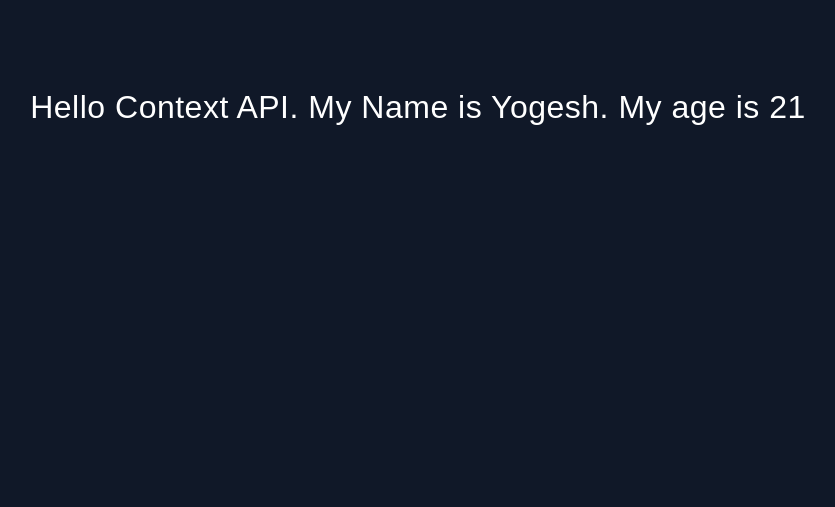
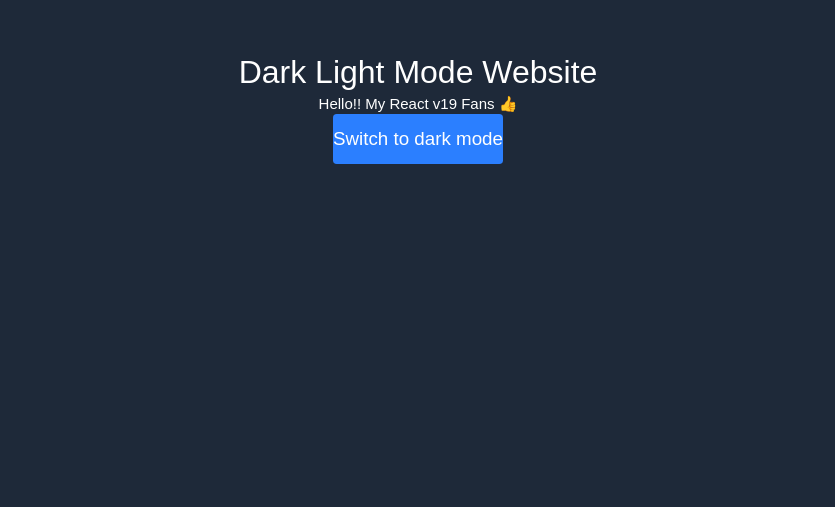
Before and after one commit to NishuJat144/React-Journey, a React (Vite) app: page / in a window 1280 px wide. Shown: the part 293-800 px from the top of the page, without its empty margins (222-1057 px from the left). Built offline with nearby package versions, Linux system fonts and the light colour scheme.

Commit message:
Toggle Theme Project

```diff
--- /dev/null
+++ b/src/components/hooks/ContextApi/Theme/DarkLight.jsx
@@ -0,0 +1,45 @@
+import { createContext , use, useState } from "react";
+
+// & 1. Create Context for component ThemeContext
+export const ThemeContext = createContext();
+
+// & 2. Create Provider Component ThemeProvider
+export const ThemeProvider = ({children}) => {
+
+    // * useState hook to manage states
+    const [theme , setTheme] = useState('dark');
+
+    // * Handler to handle Toggle Theme
+   const handleToggleTheme = () => {
+     return setTheme((prevTheme) => (prevTheme === "dark" ? "light" : "dark" ));
+    };
+
+    return <ThemeContext.Provider value={{theme , handleToggleTheme}}>
+      {children}
+    </ThemeContext.Provider>
+}
+
+// ^ Creating a Component
+export const DarkLight = () => {
+
+    const {theme , handleToggleTheme} = use(ThemeContext);
+
+    return (
+        <div className= {`p-4 flex flex-col justify-center items-center h-lvh
+         ${theme === "dark" ? "bg-gray-800" : "bg-white"}`}>
+            <h1
+             className= {`my-4 text-xl
+            ${theme === "light" ? "text-gray-800" : "text-white"}`}>Dark Light Mode Website</h1>
+
+            <p
+            className= {`mt-10 text-2xl
+            ${theme === "light" ? "text-gray-800" : "text-white"}`}>
+                Hello!! My React v19 Fans 👍 </p>
+            <button onClick={handleToggleTheme}
+             className="bg-blue-500 hover:bg-blue-600
+              text-white rounded-md mt-10 p-4 min-h-20 text-3xl w-1.5xl" >
+                {theme === "dark" ? "Switch to dark mode" : "Switch to light mode"}
+            </button>
+        </div>
+    )
+}
--- a/src/index.css
+++ b/src/index.css
@@ -21,7 +21,7 @@ h1{
   font-size: 3.2rem;
 }
 
-p , li , a , label{
+ li , a , label{
   font-size: 1.8rem;
   letter-spacing: 0.1rem;
   color: var(--para-color);
--- a/src/main.jsx
+++ b/src/main.jsx
@@ -2,10 +2,12 @@ import { StrictMode } from 'react'
 import { createRoot } from 'react-dom/client'
 // import { Profile } from './components/Profile.jsx'
 import './index.css'
-import { BioProvider } from './components/hooks/ContextApi'
-import { Home } from './components/hooks/ContextApi/Home'
-import { About } from './components/hooks/ContextApi/About'
-import { Services } from './components/hooks/ContextApi/Services'
+
+import { DarkLight, ThemeProvider } from './components/hooks/ContextApi/Theme/DarkLight'
+// import { BioProvider } from './components/hooks/ContextApi'
+// import { Home } from './components/hooks/ContextApi/Home'
+// import { About } from './components/hooks/ContextApi/About'
+// import { Services } from './components/hooks/ContextApi/Services'
 // import { ParentComponent } from './components/PropDrilling'
 // import { UseId } from './components/hooks/useId'
 // import { ForwardRef } from './components/hooks/useRef/ForwardRef'
@@ -86,10 +88,16 @@ createRoot(document.getElementById('root')).render(
 
   {/* <ParentComponent/> */}
 
-  <BioProvider>
-    <Home/>
-    <About/>
-    <Services/>
-  </BioProvider>
+  {/* <BioProvider> */}
+    {/* <Home/> */}
+    {/* <About/> */}
+    {/* <Services/> */}
+  {/* </BioProvider> */}
+
+
+  {/* TOGGLE THEME PROVIDER */}
+  <ThemeProvider>
+    <DarkLight/>
+   </ThemeProvider>
  </StrictMode>
 )
```
